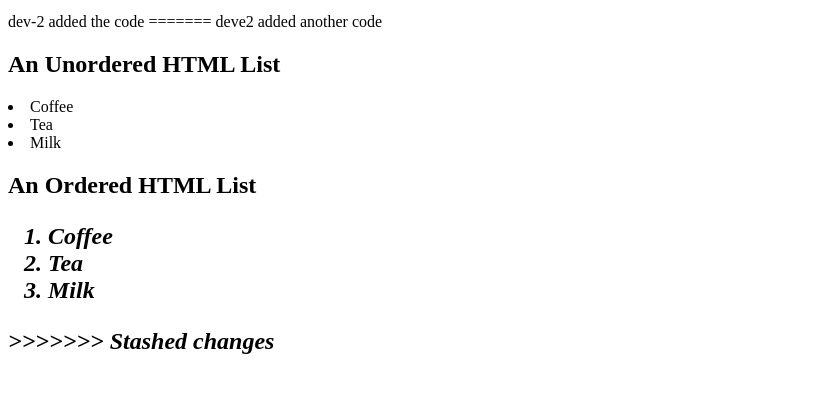
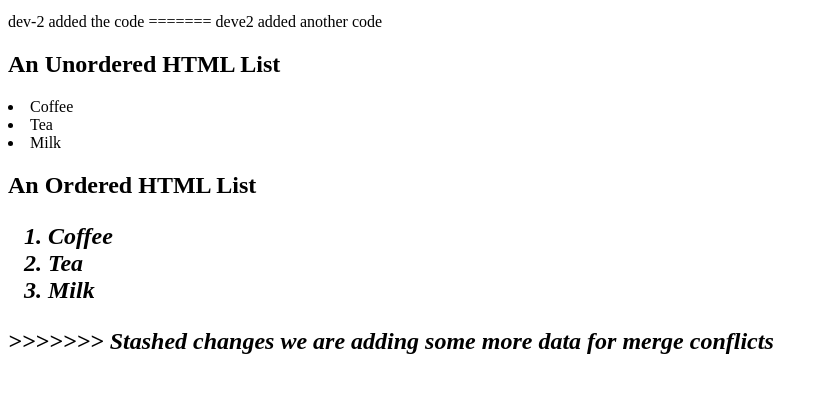
Before and after one commit to saikrishnamanne/MyRepo, a plain HTML site: page index.html in a window 1280 px wide. Shown: the part 101-494 px from the top of the page, without its empty margins (0-828 px from the left). Drawn offline with Linux system fonts and the light colour scheme.

Commit message:
Add data for merge conflict resolution
Added additional data for merge conflict resolution.

```diff
--- a/index.html
+++ b/index.html
@@ -31,3 +31,4 @@ deve2 added another code
   <li>Milk</li>
 </ol>
 >>>>>>> Stashed changes
+  we are adding some more data for merge conflicts
```
